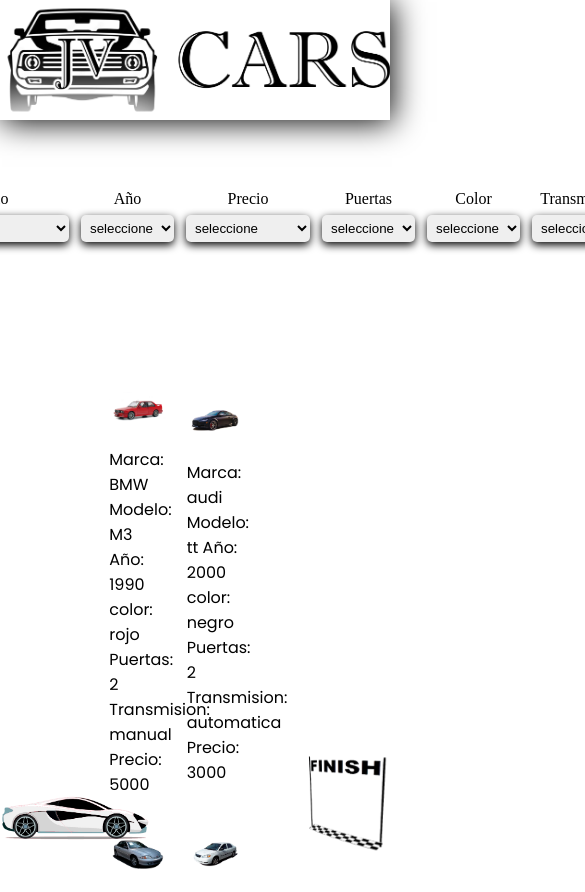
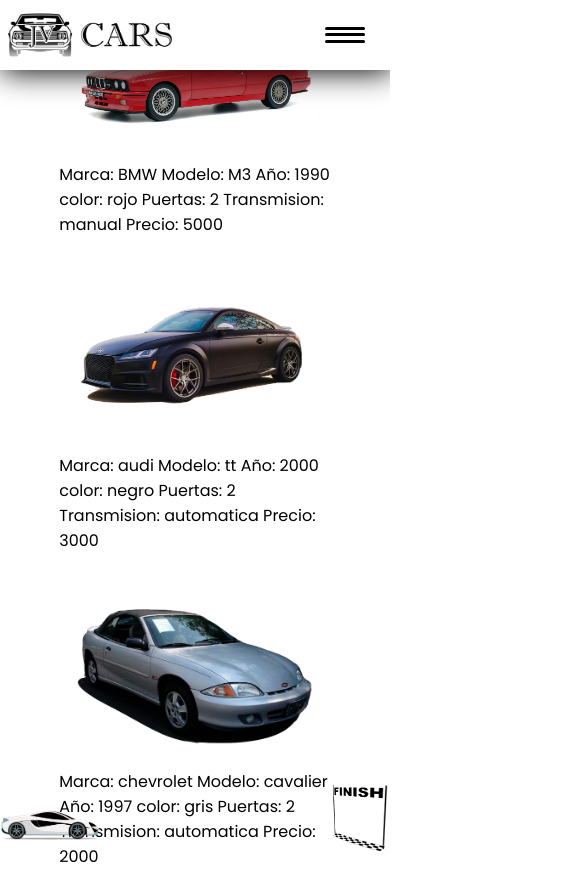
Before and after one commit to jesus468/filtroVehiculos, a plain HTML site: page index.html in a window 390 px wide. Shown: the top 892 px of the page, 585 px wide, since content can reach past the window. Drawn offline with Linux system fonts and the light colour scheme; a web font is replaced by a local one.

Commit message:
first responsive desing update

```diff
--- a/index.html
+++ b/index.html
@@ -4,19 +4,43 @@
     <meta charset="UTF-8">
     <meta name="viewport" content="width=device-width, initial-scale=1.0">
     <link rel="stylesheet" href="style.css">
-    <title>Filtro</title>
+    <title>JVcars - filtro</title>
+    <link rel="icon" href="assets/img/logo/car-logo.png">
 </head>
 <header>
+    <div class="header-container">
         <img class="logo" src="assets/img/logo/logo-filtro-de-carros.png" alt="">
+
         <div class="text-container">
-        <div class="text-container2" >
+
                 <p class="text-header">Busca</p>
                 <p class="text-header">Encuentra</p>
                 <p class="text-header">Decíde</p>
                 <p class="text-header">Condúcelo</p>
+
+
         </div>
 
+
+
+
+
+
+        <div class="phone-menu">
+            <div class="lines-container">
+                <div id="l1" class="lines first-rotationB"></div>
+                <div id="l2" class="lines less-widthB"></div>
+                <div id="l3" class="lines second-rotationB"></div>
             </div>
+        </div>
+    </div>
+
+
+
+
+
+
+
     <!--<h1> BUSCADOR DE AUTOS </h1>-->
 </header>
 <body>
--- a/main.js
+++ b/main.js
@@ -1,9 +1,25 @@
-//-----------------------------variables animacion mclaren ---------------
+//-----------------------------------------------------------------------------
+//-----------------------------variables animacion-----------------------------
+//-----------------------------------------------------------------------------
+
+//--------------- mclaren ---------------
 mclaren = document.querySelector(".mclaren");
 cauchos = document.querySelectorAll(".caucho");
+//--------------- phone menu ---------------
 
-//-----------------------------variables filtrado ---------------
+lineCont = document.querySelector(".lines-container")
+line1 = document.querySelector("#l1");
+line2 = document.querySelector("#l2");
+line3 = document.querySelector("#l3");
 
+firstSectionBuscador = document.querySelector(".section-buscador");
+
+//-----------------------------------------------------------------------------
+//-----------------------------variables filtrado -----------------------------
+//-----------------------------------------------------------------------------
+
+/* %%%%%%%%%%%%%%% adding the hide-up class for the phone menu animation %%%%%%%%%%%%%%%*/
+firstSectionBuscador.classList.add("hide-up");
 
 const cant1={
     1:{
@@ -429,22 +445,22 @@ function limpiarResultado(e){
     }
 }
 //######################################################################################################
-//######################################### Animacion Baja #############################################
+//########################################## Animaciones ###############################################
 //######################################################################################################
 
+
+
+//################################# Animacion Baja mclaren #############################################
 window.addEventListener("scroll", ()=>{
 
-    //console.log(window.outerHeight)
 
-    /*console.log(window.outerHeight)
-    console.log(window.scrollY)
+    if(window.innerWidth<=480){
+        porcentajeVentana = (parseInt((window.scrollY * 100 )/ (document.body.clientHeight - window.outerHeight)))*3;
+    }else{
+        porcentajeVentana = (parseInt((window.scrollY * 100 )/ (document.body.clientHeight - window.outerHeight)))*9;
 
-    console.log(document.body.scrollHeight)
-*/
+    }
 
-
-    porcentajeVentana = (parseInt((window.scrollY * 100 )/ (document.body.clientHeight - window.outerHeight)))*9;
-    //console.log(porcentajeVentana);
     mclaren.style.marginLeft = porcentajeVentana + "%";
     cauchos[0].style.marginLeft = porcentajeVentana + "%";
     cauchos[1].style.marginLeft = porcentajeVentana + "%";
@@ -452,7 +468,20 @@ window.addEventListener("scroll", ()=>{
     cauchos[0].style.transform = "rotate("+porcentajeVentana+"deg)";
     cauchos[1].style.transform = "rotate("+porcentajeVentana+"deg)";
 
+})
 
-    //console.log(mclaren)
+
+//################################## Animacion phone menu  #############################################
+lineCont.addEventListener("click",()=>{
+    line1.classList.toggle("first-rotation")
+    line1.classList.toggle("first-rotationB")
+
+    line2.classList.toggle("less-width");
+    line2.classList.toggle("less-widthB");
+
+    line3.classList.toggle("second-rotation")
+    line3.classList.toggle("second-rotationB")
+
+    firstSectionBuscador.classList.toggle("hide-up");
 
 })
--- a/style.css
+++ b/style.css
@@ -18,6 +18,12 @@
     box-sizing: border-box;
 }
 header{
+    position: relative;
+    z-index: 50;
+    background-color: #fff;
+
+}
+.header-container{
     overflow: hidden;
     height: 120px;
     display: flex;
@@ -38,6 +44,9 @@ header{
     margin: 30px;
     font-family: emberly;
 }
+.phone-menu{
+    display: none;
+}
 h1{
     text-align: center;
     margin: 40px 0;
@@ -52,6 +61,9 @@ h1{
     justify-content:center ;
     width: 85%;
     padding: 70px;
+}
+.phone-section-buscador{
+    display: none;
 }
 .sections{
     display: flex;
@@ -144,7 +156,162 @@ p{
         transform: translateY(-270px);
 
     }
+}
+.first-rotation{
+    animation: phone-menu-first-rotation .7s;
+    animation-fill-mode: forwards;
+}
+@keyframes phone-menu-first-rotation {
+    0%{
 
+    }100%{
+        transform: rotateZ(45deg);
+        margin: 0;
+    }
+}
+.first-rotationB{
+    animation: phone-menu-first-rotationB .7s;
+    animation-direction: reverse;
+    animation-fill-mode: forwards;
+}
+@keyframes phone-menu-first-rotationB {
+    0%{
+
+    }100%{
+        transform: rotateZ(45deg);
+        margin: 0;
+    }
+}
+.second-rotation{
+    animation: phone-menu-second-rotation .7s;
+    animation-fill-mode: forwards;
+}
+@keyframes phone-menu-second-rotation {
+    0%{
+
+    }100%{
+        transform: rotateZ(-45deg);
+        margin: 0;
+    }
+}
+.second-rotationB{
+    animation: phone-menu-second-rotationB .7s;
+    animation-direction: reverse;
+    animation-fill-mode: forwards;
+}
+@keyframes phone-menu-second-rotationB {
+    0%{
+
+    }100%{
+        transform: rotateZ(-45deg);
+        margin: 0;
+    }
+}
+.less-width{
+    animation: w-less 1s;
+    animation-fill-mode: forwards;
+}
+@keyframes w-less {
+    0%{
+
+    }100%{
+        width: 0;
+    }
+}
+.less-widthB{
+    animation: w-lessB 1s;
+    animation-fill-mode: forwards;
+    animation-direction: reverse;
+}
+@keyframes w-lessB {
+    0%{
+
+    }100%{
+        width: 0;
+    }
 }
 
 /*++++++++++++++++++++++++++++++++++++++++++++ media query ++++++++++++++++++++++++++++++++++++++++++++*/
+
+
+@media screen and (max-width:480px){
+    .header-container{
+        height: auto;
+        padding: 10px 5px;
+    }
+    .logo{
+        width: 45%;
+    }
+    .text-container{
+        display:none;
+    }
+    .hide-up{
+        height: 400px ;
+        margin-top: -130%;
+    }
+    .section-buscador{
+        flex-wrap: wrap;
+        padding: 20px;
+    }
+    .section-buscador label{
+        margin-top: 10px;
+    }
+
+    .carros-container{
+        width: 100%;
+    }
+
+    .mclaren{
+        width: 100px;
+    }
+    .caucho{
+        width: 17px;
+    }
+    #c1{
+        left: 69px;
+    }
+    #c2{
+        left: 8px;
+    }
+    .meta{
+        width: 60px;
+    }
+
+    /*+++++++++++++++++++++++++ phone menu +++++++++++++++++++++++++*/
+    .phone-menu{
+        display: flex;
+    }
+    .lines-container{
+        display: flex;
+        flex-direction: column;
+        align-items: center;
+        justify-content: center;
+        width: 80px;
+
+    }
+    .lines{
+        position: absolute;
+        width: 40px;
+        height: 3px;
+        background-color: #000;
+        border-radius: 80px;
+    }
+    #l1{
+        margin-bottom: 12px;
+
+    }
+    #l3{
+        margin-top: 14px;
+    }
+}
+/* menor que 320 muy pequeños
+
+320 a 480
+
+480 768
+
+768-960
+
+960- 1024-
+
+1024-1328px
```
Also changed, not shown: assets/img/logo/car-logo.png (added). Lines whose indentation alone changed are shown as unchanged.
